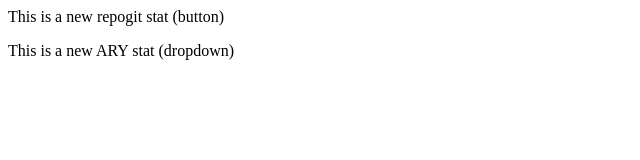
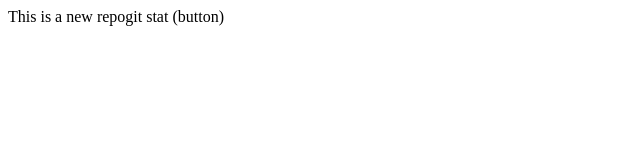
Before and after one commit to Shahana031/localrepo, a plain HTML site: page index.html in a window 1280 px wide. Shown: the whole page, without its empty margins (0-640 px from the left). Drawn offline with Linux system fonts and the light colour scheme.

Commit message:
Only main feature

```diff
--- a/index.html
+++ b/index.html
@@ -1,4 +1,2 @@
 
 <p> This is a new repogit stat (button)</p>
-
-<p> This is a new ARY stat (dropdown)</p>
```
